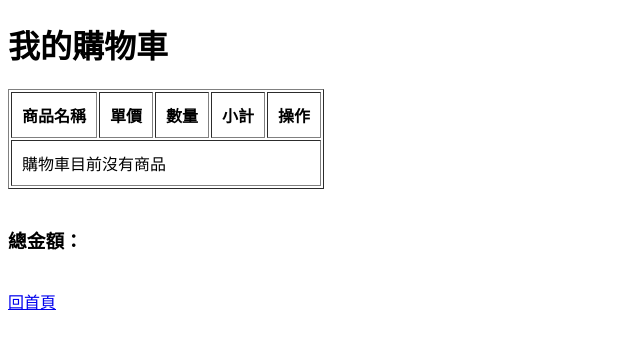
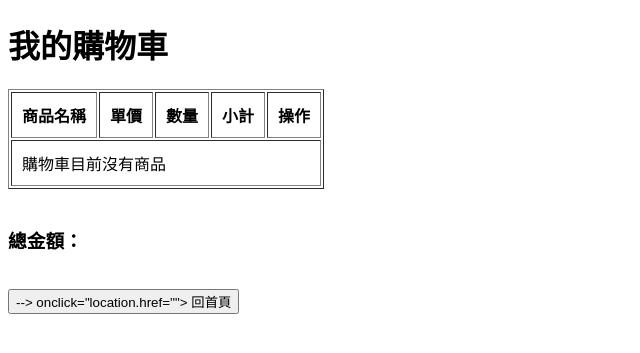
Before and after one commit to fenchenxlo/E_commerce, a Django app: template templates/cart.html in a window 1280 px wide. Shown: the top 353 px of the page, without its empty margins (0-640 px from the left). Run offline with Django 3.2, Linux system fonts and the light colour scheme; the template is opened without the code that fills it, so the values that code supplies are empty.

Commit message:
Update templates/cart.html

```diff
--- a/templates/cart.html
+++ b/templates/cart.html
@@ -86,19 +86,20 @@
 
 <br>
 
-<!-- 回商城
+<!-- 回商城 -->
     <button
         class="btn"
-        onclick="location.href='http://127.0.0.1:8000/'">
+        <!-- onclick="location.href='http://127.0.0.1:8000/'"> -->
+        onclick="location.href='{{backend_url}}'">
 
         回首頁
 
-    </button> -->
+    </button>
 
-<!-- 返回首頁 -->
+<!-- 返回首頁
 <a href="{% url 'home' %}">
     回首頁
-</a>
+</a> -->
 
 </body>
 </html>
```
